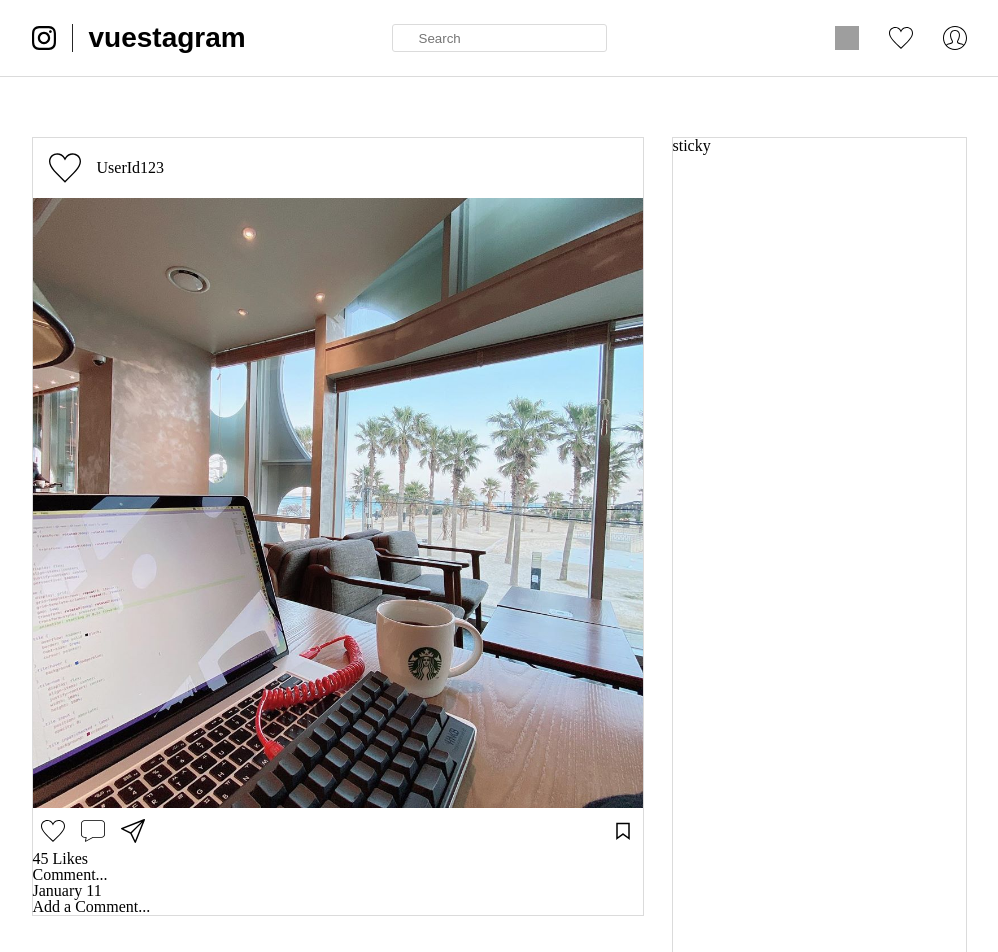
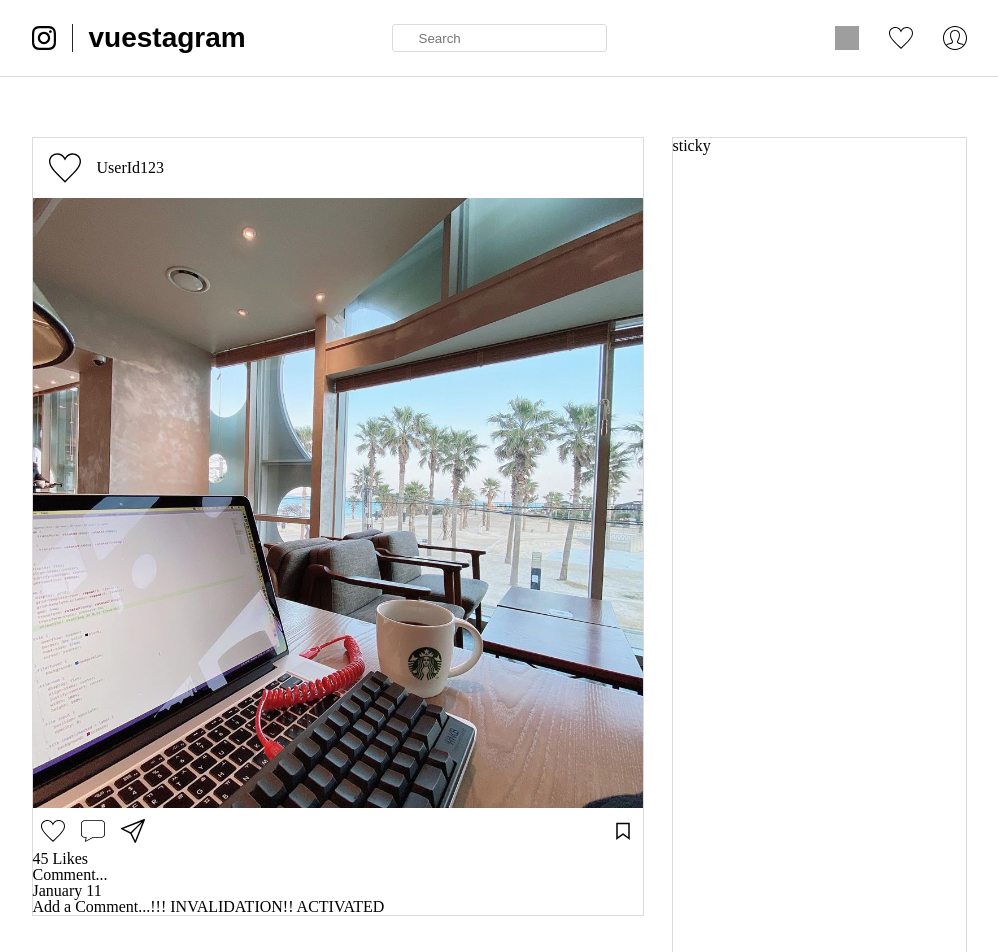
Before and after one commit to Kirade/vuestagram-frontend, a Vue app: page / in a window 1280 px wide. Shown: the top 952 px of the page, without its empty margins (141-1139 px from the left). Built offline with nearby package versions, Linux system fonts and the light colour scheme; grey boxes are pictures that could not be loaded.

Commit message:
CHG: CloudFront Invalidation을 위한 설정 수정

```diff
--- a/package.json
+++ b/package.json
@@ -6,13 +6,14 @@
     "serve": "vue-cli-service serve",
     "build": "vue-cli-service build",
     "lint": "vue-cli-service lint",
-    "deploy": "vue-cli-service s3-deploy"
+    "s3-sync": "aws s3 sync ./dist/ s3://vuestagram-dev/ --delete",
+    "invalidate": "aws cloudfront create-invalidation --distribution-id E2G6ZIC42GDLYS --paths /index.html",
+    "deploy": "yarn build && yarn s3-sync && yarn invalidate"
   },
   "dependencies": {
     "core-js": "^3.4.4",
     "reset-css": "^5.0.1",
     "vue": "^2.6.10",
-    "vue-cli-plugin-s3-deploy": "^3.0.0",
     "vue-router": "^3.1.3",
     "vuex": "^3.1.2"
   },
--- a/src/components/Article.vue
+++ b/src/components/Article.vue
@@ -27,7 +27,7 @@
       January 11
     </div>
     <div class="article__add-comment">
-      Add a Comment...
+      Add a Comment...!!! INVALIDATION!! ACTIVATED
     </div>
   </article>
 </template>
--- a/vue.config.js
+++ b/vue.config.js
@@ -14,7 +14,7 @@ module.exports = {
       deployPath: '/',
       acl: 'public-read',
       pwa: false,
-      enableCloudfront: false,
+      enableCloudfront: true,
       uploadConcurrency: 5,
       pluginVersion: '3.0.0',
     },
```
Also changed, not shown: 1 other file (tests, documents, lock files or other folders).
